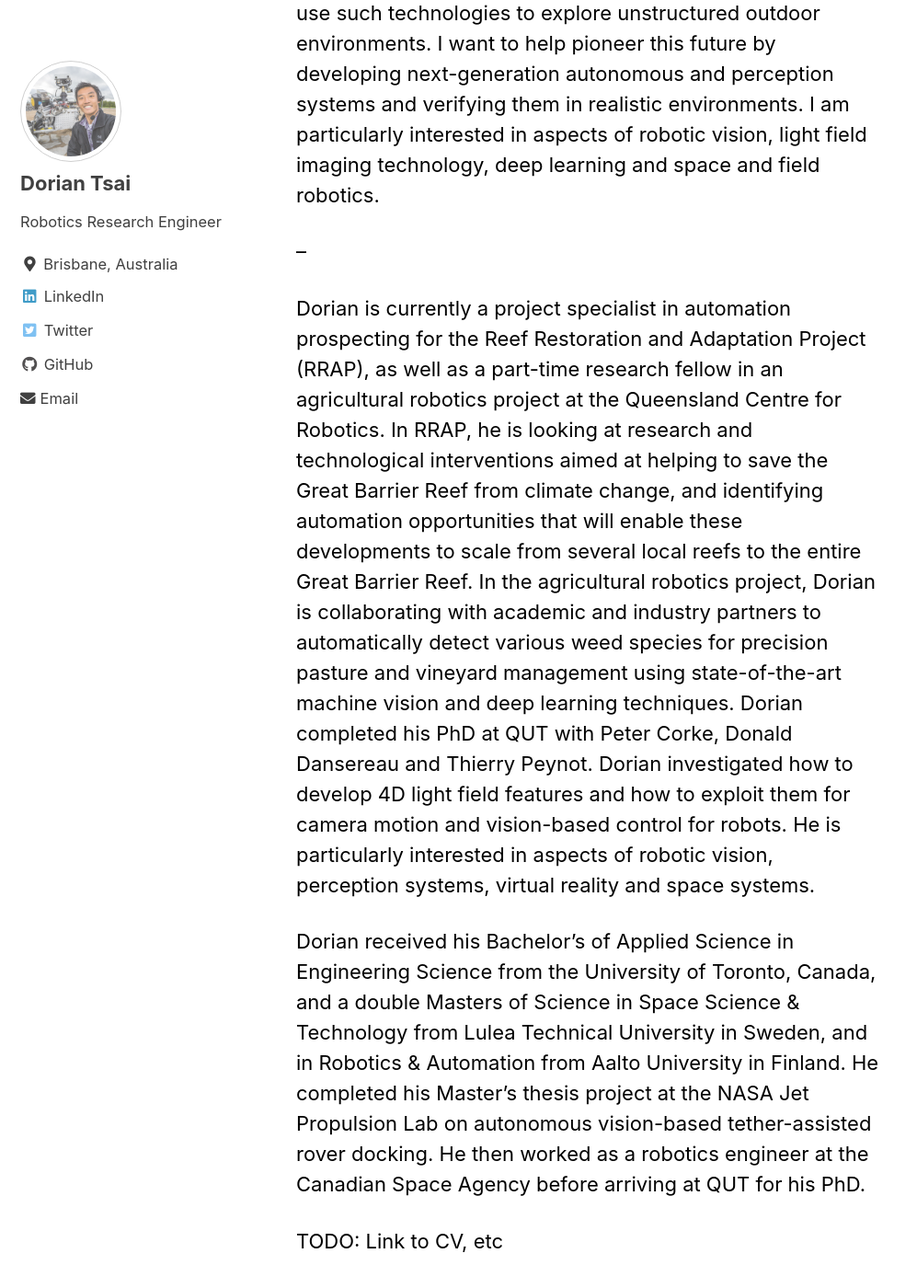
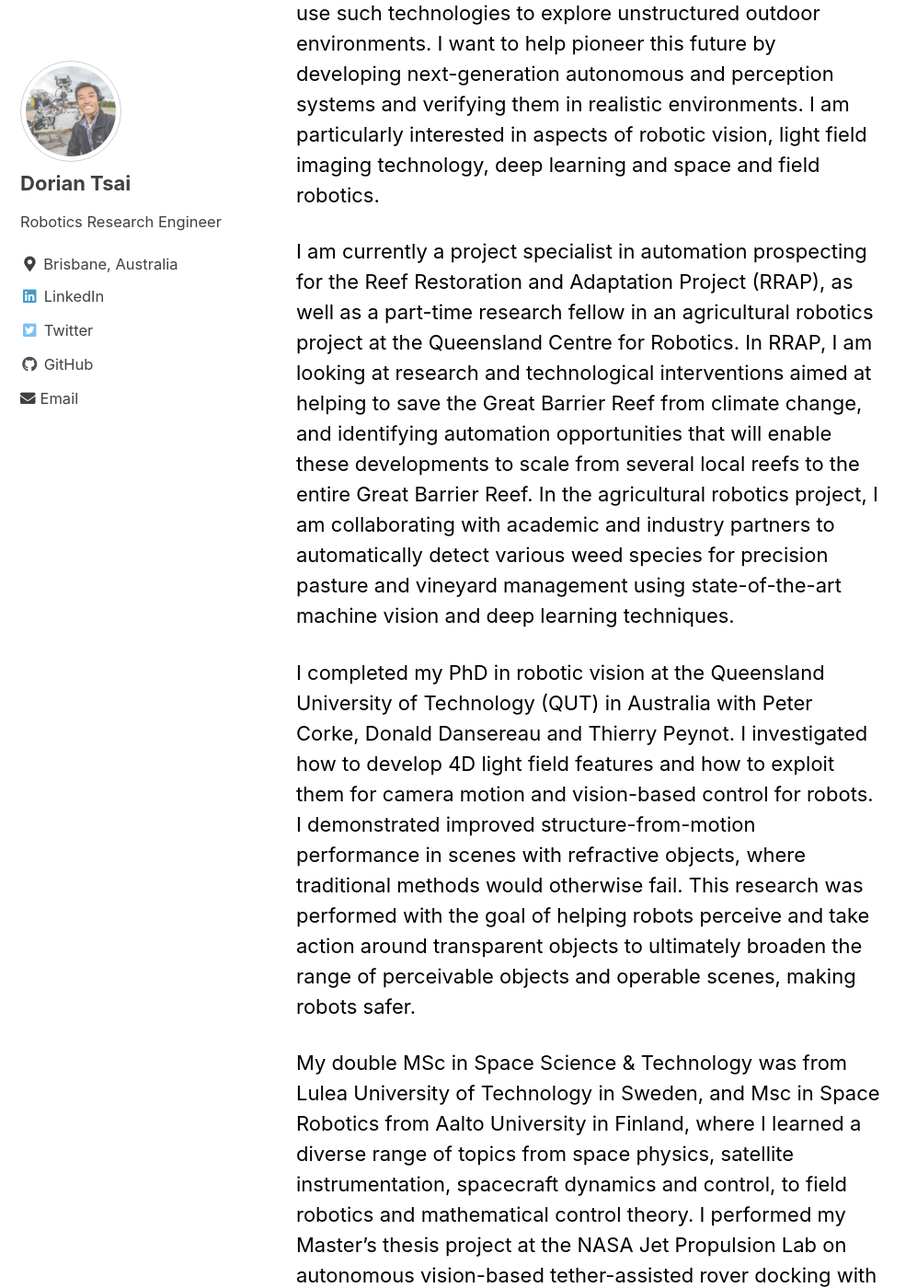
Before and after one commit to doriantsai/doriantsai.github.io, a Jekyll site: the page built from _pages/about_me.md, in a window 1280 px wide and 1400 px high, scrolled down 264 px. Shown: the whole window at 92% size, without its empty margins (0-997 px from the left). Built offline with Jekyll 4.4.1, drawn with Linux system fonts in a browser that asks for light colours; cached includes are drawn as plain includes; some of the changed text lies outside the part shown.

Commit message:
about me fixed, photography set to 720p

```diff
--- a/_pages/about_me.md
+++ b/_pages/about_me.md
@@ -5,13 +5,11 @@ author_profile: true
 ---
 My name is Dorian Tsai, a robotics research engineer. Mechatronics and machine learning have revolutionised operations in well-defined environments, but I am excited to use such technologies to explore unstructured outdoor environments. I want to help pioneer this future by developing next-generation autonomous and perception systems and verifying them in realistic environments. I am particularly interested in aspects of robotic vision, light field imaging technology, deep learning and space and field robotics.
 
---
+I am currently a project specialist in automation prospecting for the Reef Restoration and Adaptation Project (RRAP), as well as a part-time research fellow in an agricultural robotics project at the Queensland Centre for Robotics. In RRAP, I am looking at research and technological interventions aimed at helping to save the Great Barrier Reef from climate change, and identifying automation opportunities that will enable these developments to scale from several local reefs to the entire Great Barrier Reef. In the agricultural robotics project, I am collaborating with academic and industry partners to automatically detect various weed species for precision pasture and vineyard management using state-of-the-art machine vision and deep learning techniques.
 
-Dorian is currently a project specialist in automation prospecting for the Reef Restoration and Adaptation Project (RRAP), as well as a part-time research fellow in an agricultural robotics project at the Queensland Centre for Robotics. In RRAP, he is looking at research and technological interventions aimed at helping to save the Great Barrier Reef from climate change, and identifying automation opportunities that will enable these developments to scale from several local reefs to the entire Great Barrier Reef. In the agricultural robotics project, Dorian is collaborating with academic and industry partners to automatically detect various weed species for precision pasture and vineyard management using state-of-the-art machine vision and deep learning techniques. Dorian completed his PhD at QUT with Peter Corke, Donald Dansereau and Thierry Peynot. Dorian investigated how to develop 4D light field features and how to exploit them for camera motion and vision-based control for robots. He is particularly interested in aspects of robotic vision, perception systems, virtual reality and space systems.
+I completed my PhD in robotic vision at the Queensland University of Technology (QUT) in Australia with Peter Corke, Donald Dansereau and Thierry Peynot. I investigated how to develop 4D light field features and how to exploit them for camera motion and vision-based control for robots. I demonstrated improved structure-from-motion performance in scenes with refractive objects, where traditional methods would otherwise fail. This research was performed with the goal of helping robots perceive and take action around transparent objects to ultimately broaden the range of perceivable objects and operable scenes, making robots safer.
 
-Dorian received his Bachelor’s of Applied Science in Engineering Science from the University of Toronto, Canada, and a double Masters of Science in Space Science & Technology from Lulea Technical University in Sweden, and in Robotics & Automation from Aalto University in Finland. He completed his Master’s thesis project at the NASA Jet Propulsion Lab on autonomous vision-based tether-assisted rover docking. He then worked as a robotics engineer at the Canadian Space Agency before arriving at QUT for his PhD.
-
-TODO: Link to CV, etc
+My double MSc in Space Science & Technology was from Lulea University of Technology in Sweden, and Msc in Space Robotics from Aalto University in Finland, where I learned a diverse range of topics from space physics, satellite instrumentation, spacecraft dynamics and control, to field robotics and mathematical control theory. I performed my Master's thesis project at the NASA Jet Propulsion Lab on autonomous vision-based tether-assisted rover docking with Dr. Issa Nesnas (JPL) and Prof. Aarne Halme (Aalto). I received my Bachelor’s of Applied Science in Engineering Science from the University of Toronto, Canada with a major in Aerospace Engineering. I worked as a robotics engineer at the Canadian Space Agency before arriving at QUT for my PhD.
 
 <h1 id="contact_me">Contact Me</h1>
 
```
Also changed, not shown: _pages/photography.md (+1 -1 lines).
